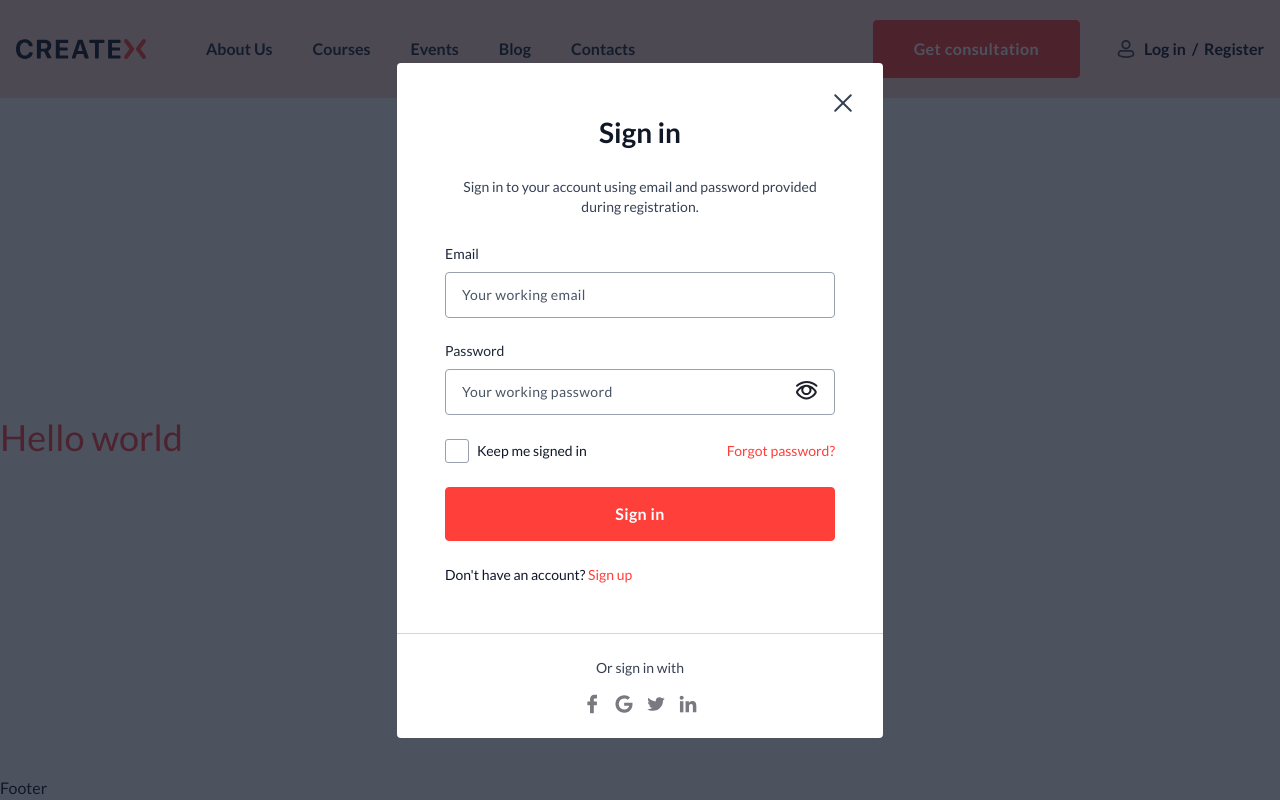
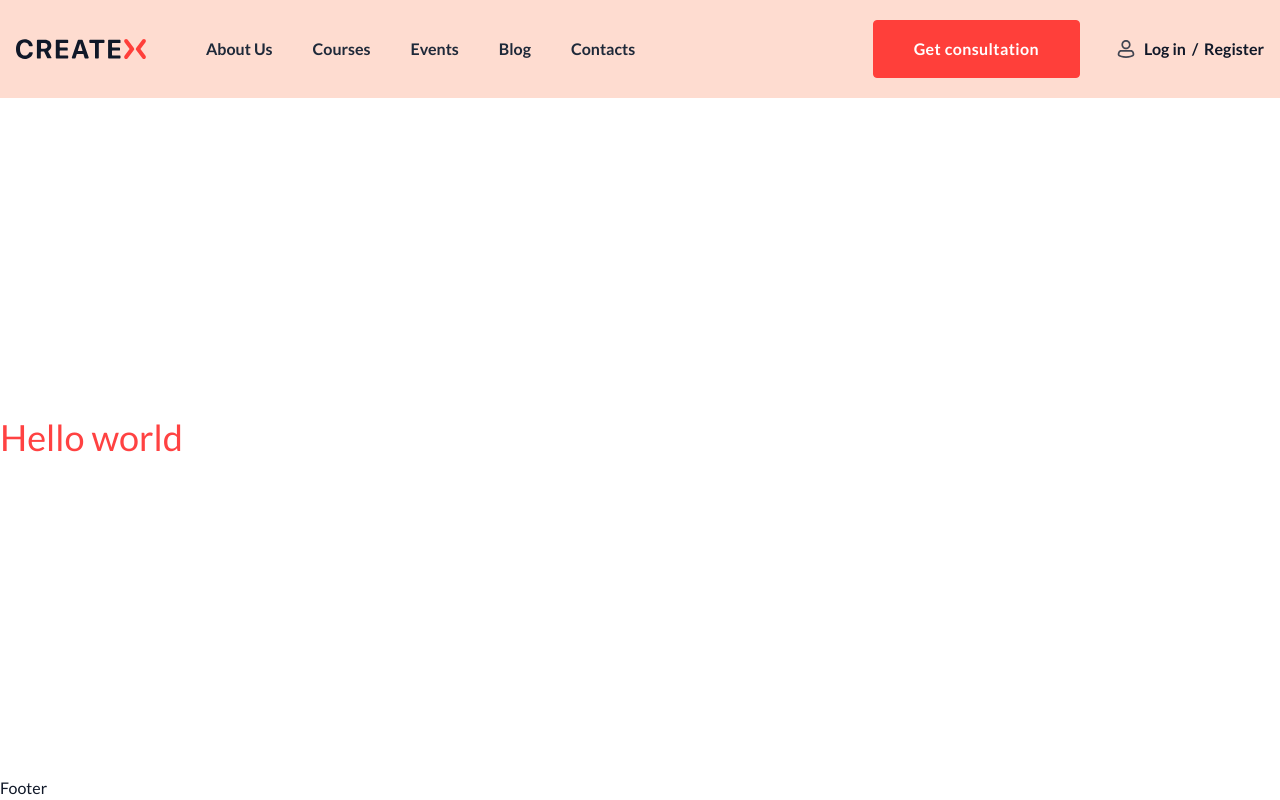
Before and after one commit to Martin6175903/Createx-frontend, a React (Vite) app: page / in a window 1280 px wide. Built offline with nearby package versions, Linux system fonts and the light colour scheme.

Commit message:
added routes on the SignUp and SignIn, create custom hook useIsCorrectPath

```diff
--- a/package.json
+++ b/package.json
@@ -12,6 +12,7 @@
   "dependencies": {
     "@tailwindcss/vite": "^4.0.3",
     "firebase": "^11.3.0",
+    "npm": "^11.1.0",
     "react": "^18.3.1",
     "react-dom": "^18.3.1",
     "react-router-dom": "^7.1.5",
--- a/src/App.tsx
+++ b/src/App.tsx
@@ -20,45 +20,42 @@ export const ModalContext = createContext<IModalProps | null>(null);
 
 function App() {
 
-  const [modalInfo, setModalInfo] = useState({
-    isOpen: true,
-    whoOpenModal: 'Sign In'
-  });
+  const [isOpenModal, setIsOpenModal] = useState(false);
 
   useEffect(() => {
-    const {isOpen} = modalInfo;
-
-    if (isOpen) document.documentElement.style.overflowY = 'visible';
-  }, [modalInfo.isOpen]);
+    if (isOpenModal) document.documentElement.style.overflowY = 'visible';
+    else document.documentElement.style.overflowY = 'hidden';
+  }, [isOpenModal]);
 
   return (
-    <>
+    <BrowserRouter>
       <div className={`wrapper flex flex-col justify-between h-full relative`}>
-        <BrowserRouter>
-          <div className={`${modalInfo.isOpen ? 'modal' : 'hidden'} flex items-center justify-center`}>
-            <ModalForm modalInfo={modalInfo} setModalInfo={setModalInfo}/>
-          </div>
-          <ModalContext.Provider value={{ modalInfo, setModalInfo }}>
-            <Header/>
-            <Routes>
-              <Route path='*' element={ <NotFound /> } />
-              <Route path='/' element={ <Homepage /> }/>
-              <Route path='/about' element={ <AboutUs /> }/>
-              <Route path='/blog' element={ <Blog /> }/>
-              <Route path='/contacts' element={ <Contacts /> }/>
-              <Route path='/course' element={ <Course /> }/>
-              <Route path='/courses' element={ <Courses /> }/>
-              <Route path='/event' element={ <Event /> }/>
-              <Route path='/events-grid' element={ <EventsGridView /> }/>
-              <Route path='/events-list' element={ <EventsListView /> }/>
-              <Route path='/single-post' element={ <SinglePost /> }/>
-            </Routes>
-            <Footer/>
-          </ModalContext.Provider>
-        </BrowserRouter>
+        <div className={`${isOpenModal ? 'modal' : 'hidden'} flex items-center justify-center`}>
+          <ModalForm isOpenModal={isOpenModal} setIsOpenModal={setIsOpenModal}/>
+        </div>
+        <ModalContext.Provider value={{ isOpenModal, setIsOpenModal }}>
+          <Header />
+          <Routes>
+            <Route path="*" element={<NotFound />} />
+            <Route path="/" element={<Homepage isOpenModal={isOpenModal} setIsOpenModal={setIsOpenModal} />} >
+              <Route path="/register" element={<Homepage isOpenModal={isOpenModal} setIsOpenModal={setIsOpenModal} />} />
+              <Route path="/login" element={<Homepage isOpenModal={isOpenModal} setIsOpenModal={setIsOpenModal} />} />
+            </Route>
+            <Route path="/about" element={<AboutUs />} />
+            <Route path="/blog" element={<Blog />} />
+            <Route path="/contacts" element={<Contacts />} />
+            <Route path="/course" element={<Course />} />
+            <Route path="/courses" element={<Courses />} />
+            <Route path="/event" element={<Event />} />
+            <Route path="/events-grid" element={<EventsGridView />} />
+            <Route path="/events-list" element={<EventsListView />} />
+            <Route path="/single-post" element={<SinglePost />} />
+          </Routes>
+          <Footer />
+        </ModalContext.Provider>
       </div>
-    </>
-  )
+    </BrowserRouter>
+  );
 }
 
-export default App
+export default App;
--- a/src/components/forms/ModalForm.tsx
+++ b/src/components/forms/ModalForm.tsx
@@ -1,26 +1,22 @@
 import SignIn from '@components/forms/signin/SignIn.tsx';
 import SignUp from '@components/forms/signup/SignUp.tsx';
-import { IModal } from '@/types/modal.types.ts';
 import { Dispatch, SetStateAction, useState } from 'react';
 import SignSocial from '@components/forms/SignSocial.tsx';
+import { Link, useLocation, useNavigate } from 'react-router-dom';
 
 interface ModalFormProps {
-  modalInfo: IModal;
-  setModalInfo: Dispatch<SetStateAction<IModal>>;
+  isOpenModal: boolean
+  setIsOpenModal: Dispatch<SetStateAction<boolean>>;
 }
 
-const ModalForm = ({ modalInfo, setModalInfo }: ModalFormProps) => {
-
-  const [isSignIn, setIsSignIn] = useState(modalInfo.whoOpenModal === 'Sign In');
+const ModalForm = ({ isOpenModal, setIsOpenModal }: ModalFormProps) => {
+  const {pathname} = useLocation();
+  const navigate = useNavigate();
 
   const handleCloseModal = () => {
-    setModalInfo({ ...modalInfo, isOpen: false });
+    setIsOpenModal(false);
+    navigate('/');
   };
-
-  const handleClickSwap = () => {
-    setModalInfo({...modalInfo, whoOpenModal: isSignIn ? 'Sign Up' : 'Sign In'});
-    setIsSignIn(!isSignIn);
-  }
 
   return (
     <div className="bg-white max-w-[486px] w-full rounded">
@@ -33,24 +29,24 @@ const ModalForm = ({ modalInfo, setModalInfo }: ModalFormProps) => {
         </div>
         <div className="text-center">
           <h2 className="text-[28px] font-bold">
-            {isSignIn ? 'Sign in' : 'Sign up'}
+            {pathname === '/login' ? 'Sign in' : 'Sign up'}
           </h2>
           <p className="text-sm text-gray-700 my-6">
-            {isSignIn ? 'Sign in to your account using email and password provided during registration.'
+            {pathname === '/login' ? 'Sign in to your account using email and password provided during registration.'
               : 'Registration takes less than a minute but gives you full control over your studying.'}
           </p>
         </div>
-        {modalInfo.whoOpenModal === 'Sign In' ? <SignIn/> : <SignUp/>}
+        {pathname === '/login' ? <SignIn/> : <SignUp/>}
         <div className={'mt-6 text-sm'}>
           <p>
-            {modalInfo.whoOpenModal === 'Sign In'
+            {pathname === '/login'
               ? (<>
                   <span>Don't have an account? </span>
-                  <button className={'text-primary hover:underline hover:scale-105'} onClick={handleClickSwap}>Sign up</button>
+                  <Link to={'register'} className={'text-primary hover:underline hover:scale-105'}>Sign up</Link>
                 </>)
               : (<>
                   <span>Already have an account? </span>
-                  <button className={'text-primary hover:underline hover:scale-105'} onClick={handleClickSwap}>Sign in</button>
+                  <Link to={'login'} className={'text-primary hover:underline hover:scale-105'}>Sign in</Link>
                 </>)
             }
           </p>
@@ -59,7 +55,7 @@ const ModalForm = ({ modalInfo, setModalInfo }: ModalFormProps) => {
       <div className="h-[1px] bg-gray-300"></div>
       <div className="px-12 py-6 text-center">
         <p className="mb-4 text-sm text-gray-700">
-          {modalInfo.whoOpenModal === 'Sign In' ? 'Or sign in with' : 'Or sign up with'}
+          {pathname === '/login' ? 'Or sign in with' : 'Or sign up with'}
         </p>
         <SignSocial />
       </div>
--- a/src/components/header/Header.tsx
+++ b/src/components/header/Header.tsx
@@ -4,11 +4,19 @@ import UILink from '@/UI/link/UILink.tsx';
 import Profile from '@public/icons/profile-icon.svg?react';
 import Logo from '@components/logo/Logo.tsx';
 import Modal from '@components/modal/Modal.tsx';
+import { useEffect, useState } from 'react';
+import useIsCorrectPath from '@/hooks/useCorrectPath.ts';
 
 const Header = () => {
   const {pathname} = useLocation();
+  const [isCorrectPath, setIsCorrectPath] = useState(false);
+
+  useEffect(() => {
+    setIsCorrectPath(useIsCorrectPath(pathname));
+  }, [pathname]);
+
   return (
-    <header className={`py-5 ${ (pathname === '/' || pathname === '/course' || pathname === '/event')  ? 'bg-main' : 'bg-white'}`}>
+    <header className={`py-5 ${isCorrectPath  ? 'bg-main' : 'bg-white'}`}>
       <div className="container">
         <div className={'flex justify-between text-base'}>
           <div className={'flex items-center'}>
--- a/src/components/modal/Modal.tsx
+++ b/src/components/modal/Modal.tsx
@@ -1,26 +1,11 @@
-import { useContext } from 'react';
-import { ModalContext } from '@/App.tsx';
-import { IModalProps } from '@/types/modal.types.ts';
+import { Link } from 'react-router-dom';
 
 const Modal = () => {
-
-  const context: IModalProps | null = useContext(ModalContext);
-
-  const handleClickLogIn = () => {
-    context?.setModalInfo({isOpen: true, whoOpenModal: 'Sign In'});
-    document.documentElement.style.overflowY = 'hidden';
-  }
-
-  const handleClickRegister = () => {
-    context?.setModalInfo({isOpen: true, whoOpenModal: 'Sign Up'});
-    document.documentElement.style.overflowY = 'hidden';
-  }
-
   return (
     <div className={'flex gap-1.5 font-bold leading-[1.6]'}>
-      <button onClick={handleClickLogIn} className={'hover:text-primary hover:scale-105'}>Log in</button>
+      <Link to={'login'} className={'hover:text-primary hover:scale-105'}>Log in</Link>
       <span>/</span>
-      <button onClick={handleClickRegister} className={'hover:text-primary hover:scale-105'}>Register</button>
+      <Link to={'register'} className={'hover:text-primary hover:scale-105'}>Register</Link>
     </div>
   );
 };
--- /dev/null
+++ b/src/hooks/useCorrectPath.ts
@@ -0,0 +1,6 @@
+function useIsCorrectPath(pathname: string) {
+  const srcArr = ['/', 'login', 'register', 'course', 'event'];
+  return srcArr.some(item => item !== '/' ? `/${item}` === pathname : item === pathname);
+}
+
+export default useIsCorrectPath;
--- a/src/pages/Homepage.tsx
+++ b/src/pages/Homepage.tsx
@@ -1,4 +1,20 @@
-const Homepage = () => {
+import { useEffect } from 'react';
+import { useLocation } from 'react-router-dom';
+import { IModalProps } from '@/types/modal.types.ts';
+
+const Homepage = ({isOpenModal, setIsOpenModal}: IModalProps) => {
+
+  const {pathname} = useLocation();
+
+  useEffect(() => {
+    if (pathname === '/login') {
+      setIsOpenModal(true);
+    }
+    if (pathname === '/register') {
+      setIsOpenModal(true);
+    }
+  }, [pathname]);
+
   return (
     <div>
       <h1 className={'text-4xl text-danger'}>Hello world</h1>
--- a/src/types/modal.types.ts
+++ b/src/types/modal.types.ts
@@ -6,6 +6,6 @@ export interface IModal {
 }
 
 export interface IModalProps {
-  modalInfo: IModal
-  setModalInfo: Dispatch<SetStateAction<IModal>>
+  isOpenModal: boolean
+  setIsOpenModal: Dispatch<SetStateAction<boolean>>
 }
```
Also changed, not shown: 1 other file (tests, documents, lock files or other folders).
